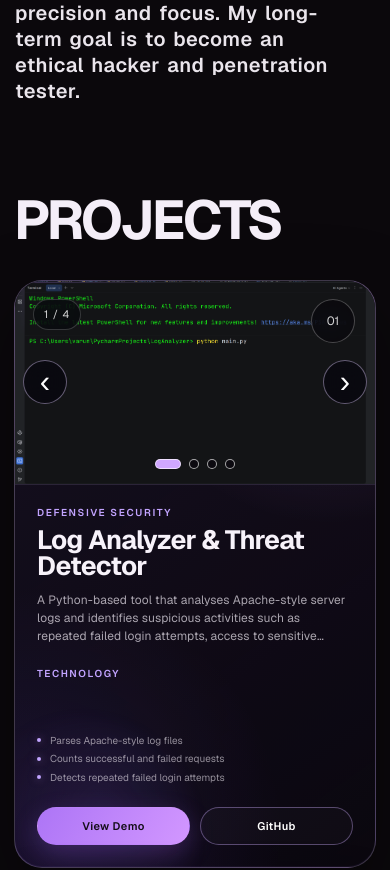
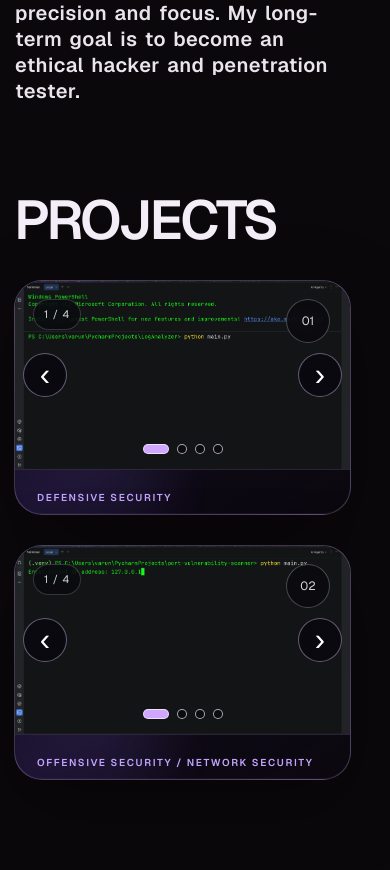
Before and after one commit to iam-varun2008/nandivarunreddy.github.io, a React (Vite) app: page / in a window 390 px wide. Shown: the part 1405-2275 px from the top of the page. Built offline with nearby package versions, Linux system fonts and the light colour scheme.

Commit message:
Fix projects sticky transition and character timing

```diff
--- a/src/components/ProjectCardsSection.tsx
+++ b/src/components/ProjectCardsSection.tsx
@@ -25,7 +25,7 @@ type LightboxState = {
 const wrapIndex = (index: number, length: number) =>
   (index + length) % length;
 
-function setProjectCardInteraction(
+function setProjectInteraction(
   card: HTMLElement,
   active: boolean
 ): void {
@@ -61,8 +61,7 @@ function setProjectCardInteraction(
 }
 
 const ProjectCardsSection = () => {
-  const projectSectionRef = useRef<HTMLElement>(null);
-  const projectPinStageRef = useRef<HTMLDivElement>(null);
+  const projectsShellRef = useRef<HTMLElement>(null);
   const projectCardStackRef = useRef<HTMLDivElement>(null);
   const firstCardRef = useRef<HTMLElement>(null);
   const secondCardRef = useRef<HTMLElement>(null);
@@ -79,23 +78,17 @@ const ProjectCardsSection = () => {
   const [demoProject, setDemoProject] = useState<SecurityProject | null>(null);
 
   useLayoutEffect(() => {
-    const projectSection = projectSectionRef.current;
-    const projectPinStage = projectPinStageRef.current;
-    const projectCardStack = projectCardStackRef.current;
+    const shell = projectsShellRef.current;
+    const stack = projectCardStackRef.current;
     const firstCard = firstCardRef.current;
     const secondCard = secondCardRef.current;
-    if (
-      !projectSection ||
-      !projectPinStage ||
-      !projectCardStack ||
-      !firstCard ||
-      !secondCard
-    ) {
+    if (!shell || !stack || !firstCard || !secondCard) {
       return;
     }
 
-    const media = gsap.matchMedia();
     const context = gsap.context(() => {
+      const media = gsap.matchMedia();
+
       media.add("(min-width: 901px)", () => {
         gsap.set(firstCard, {
           yPercent: 0,
@@ -106,39 +99,39 @@ const ProjectCardsSection = () => {
         });
 
         gsap.set(secondCard, {
-          yPercent: 115,
-          scale: 1,
+          yPercent: 112,
+          scale: 0.985,
           opacity: 1,
+          filter: "brightness(0.9)",
           zIndex: 2,
-          pointerEvents: "none",
         });
 
-        setProjectCardInteraction(firstCard, true);
-        setProjectCardInteraction(secondCard, false);
+        setProjectInteraction(firstCard, true);
+        setProjectInteraction(secondCard, false);
 
         const timeline = gsap.timeline({
+          defaults: {
+            ease: "none",
+          },
           scrollTrigger: {
-            id: "projects-pinned-card-transition",
-            trigger: projectSection,
+            id: "projects-card-transition",
+            trigger: shell,
             start: "top top",
-            end: "+=120%",
-            scrub: 0.8,
-            pin: projectPinStage,
-            pinSpacing: true,
-            anticipatePin: 1,
+            end: "bottom bottom",
+            scrub: 0.75,
             invalidateOnRefresh: true,
             onUpdate: (self) => {
-              const secondProjectIsActive = self.progress >= 0.78;
-              setProjectCardInteraction(firstCard, !secondProjectIsActive);
-              setProjectCardInteraction(secondCard, secondProjectIsActive);
+              const secondCardActive = self.progress >= 0.72;
+              setProjectInteraction(firstCard, !secondCardActive);
+              setProjectInteraction(secondCard, secondCardActive);
             },
             onLeaveBack: () => {
-              setProjectCardInteraction(firstCard, true);
-              setProjectCardInteraction(secondCard, false);
+              setProjectInteraction(firstCard, true);
+              setProjectInteraction(secondCard, false);
             },
             onLeave: () => {
-              setProjectCardInteraction(firstCard, false);
-              setProjectCardInteraction(secondCard, true);
+              setProjectInteraction(firstCard, false);
+              setProjectInteraction(secondCard, true);
             },
           },
         });
@@ -147,11 +140,11 @@ const ProjectCardsSection = () => {
           .to(
             firstCard,
             {
-              yPercent: -7,
-              scale: 0.95,
-              opacity: 0.48,
-              filter: "brightness(0.58)",
-              ease: "none",
+              yPercent: -5,
+              scale: 0.955,
+              opacity: 0.46,
+              filter: "brightness(0.56)",
+              duration: 1,
             },
             0
           )
@@ -161,7 +154,8 @@ const ProjectCardsSection = () => {
               yPercent: 0,
               scale: 1,
               opacity: 1,
-              ease: "none",
+              filter: "brightness(1)",
+              duration: 1,
             },
             0
           );
@@ -174,22 +168,25 @@ const ProjectCardsSection = () => {
 
       media.add("(max-width: 900px)", () => {
         gsap.set([firstCard, secondCard], {
-          clearProps: "transform,opacity,filter,pointerEvents,zIndex",
+          clearProps: "transform,opacity,filter,pointerEvents",
         });
-        setProjectCardInteraction(firstCard, true);
-        setProjectCardInteraction(secondCard, true);
+        setProjectInteraction(firstCard, true);
+        setProjectInteraction(secondCard, true);
       });
-    }, projectSection);
+
+      return () => {
+        media.revert();
+      };
+    }, shell);
 
     return () => {
-      media.revert();
       context.revert();
     };
   }, []);
 
   useEffect(() => {
-    const projectSection = projectSectionRef.current;
-    if (!projectSection) return;
+    const shell = projectsShellRef.current;
+    if (!shell) return;
 
     let resizeFrame = 0;
     const refresh = () => ScrollTrigger.refresh();
@@ -197,7 +194,7 @@ const ProjectCardsSection = () => {
       window.cancelAnimationFrame(resizeFrame);
       resizeFrame = window.requestAnimationFrame(refresh);
     };
-    const images = Array.from(projectSection.querySelectorAll("img"));
+    const images = Array.from(shell.querySelectorAll("img"));
 
     images.forEach((image) => {
       if (!image.complete) image.addEventListener("load", refresh, { once: true });
@@ -351,16 +348,17 @@ const ProjectCardsSection = () => {
   return (
     <>
       <section
-        className="whatIDO project-section"
+        className="projects-scroll-shell"
         id="projects"
-        ref={projectSectionRef}
+        ref={projectsShellRef}
       >
-        <div className="project-pin-stage" ref={projectPinStageRef}>
-          <div className="project-title-area">
-          <h2 className="title project-section-title">PROJECTS</h2>
+        <div className="whatIDO projects-sticky-view">
+          <div className="what-box project-title-area">
+            <h2 className="title project-section-title">PROJECTS</h2>
           </div>
-          <div className="project-card-stack" ref={projectCardStackRef}>
-            {projects.map((project, projectIndex) => {
+          <div className="what-box project-card-area">
+            <div className="project-card-stack" ref={projectCardStackRef}>
+              {projects.map((project, projectIndex) => {
               const screenshotIndex = screenshotIndexes[project.id] ?? 0;
               const screenshot = project.screenshots[screenshotIndex];
               const technologies = project.technology
@@ -472,7 +470,8 @@ const ProjectCardsSection = () => {
                     </div>
                 </article>
               );
-            })}
+              })}
+            </div>
           </div>
         </div>
       </section>
--- a/src/components/styles/WhatIDo.css
+++ b/src/components/styles/WhatIDo.css
@@ -588,19 +588,16 @@
   }
 }
 
-/* One pinned Projects composition with an internal two-card transition. */
-.whatIDO.project-section {
+/* One CSS-sticky Projects composition with an internal two-card transition. */
+.projects-scroll-shell {
   position: relative;
-  display: block;
   width: 100%;
-  min-height: 100vh;
-  height: auto;
-  padding: 0;
-  box-sizing: border-box;
+  height: 230vh;
 }
 
-.project-pin-stage {
-  position: relative;
+.projects-sticky-view.whatIDO {
+  position: sticky;
+  top: 0;
   display: grid;
   grid-template-columns: minmax(260px, 38%) minmax(0, 62%);
   align-items: center;
@@ -609,21 +606,22 @@
   height: 100vh;
   min-height: 680px;
   margin: 0 auto;
+  padding:
+    clamp(78px, 9vh, 116px)
+    clamp(24px, 4vw, 80px)
+    clamp(28px, 5vh, 58px);
   overflow: hidden;
   box-sizing: border-box;
-  padding:
-    clamp(80px, 9vh, 120px)
-    clamp(24px, 4vw, 80px)
-    clamp(30px, 5vh, 60px);
+  transform: none;
 }
 
 .project-title-area {
   position: relative;
-  z-index: 4;
-  align-self: center;
+  z-index: 5;
+  width: 100%;
 }
 
-.project-section-title {
+.project-title-area .project-section-title {
   position: relative;
   margin: 0;
   color: #f4eef8;
@@ -632,13 +630,18 @@
   letter-spacing: -0.055em;
 }
 
+.project-card-area {
+  position: relative;
+  width: 100%;
+  height: 100%;
+}
+
 .project-card-stack {
   position: relative;
-  align-self: center;
-  justify-self: end;
   width: min(680px, 48vw);
   height: min(76vh, 660px);
   min-height: 590px;
+  margin-left: auto;
   overflow: visible;
   isolation: isolate;
 }
@@ -819,6 +822,8 @@
 }
 
 .project-card .what-actions {
+  position: relative;
+  z-index: 20;
   display: flex;
   gap: 10px;
   margin-top: 18px;
@@ -826,6 +831,8 @@
 
 .project-card .project-action,
 .project-dialog .project-action {
+  position: relative;
+  z-index: 21;
   display: inline-flex;
   align-items: center;
   justify-content: center;
@@ -836,6 +843,7 @@
   border-radius: 999px;
   color: #fff;
   cursor: pointer;
+  pointer-events: auto;
   font: inherit;
   font-size: 11px;
   font-weight: 600;
@@ -890,13 +898,19 @@
     width: min(610px, 58vw);
   }
 
-  .project-section-title {
+  .project-title-area .project-section-title {
     font-size: clamp(3rem, 5.4vw, 4.5rem);
   }
 }
 
 @media only screen and (max-width: 900px) {
-  .project-pin-stage {
+  .projects-scroll-shell {
+    height: auto;
+  }
+
+  .projects-sticky-view.whatIDO {
+    position: relative;
+    top: auto;
     display: block;
     width: min(100% - 28px, 680px);
     height: auto;
@@ -910,7 +924,7 @@
     margin-bottom: 36px;
   }
 
-  .project-section-title {
+  .project-title-area .project-section-title {
     position: relative;
     margin: 0;
     font-size: clamp(3.25rem, 14vw, 5.5rem);
@@ -985,7 +999,8 @@
 /* Interactive screenshot galleries. */
 .project-card::before,
 .project-card::after,
-.project-card-media::after {
+.project-card-media::after,
+.glass-orb {
   pointer-events: none;
 }
 
--- a/src/components/utils/GsapScroll.ts
+++ b/src/components/utils/GsapScroll.ts
@@ -23,15 +23,6 @@ export function setCharTimeline(
       trigger: ".about-section",
       start: "center 55%",
       end: "bottom top",
-      scrub: true,
-      invalidateOnRefresh: true,
-    },
-  });
-  const tl3 = gsap.timeline({
-    scrollTrigger: {
-      trigger: ".whatIDO",
-      start: "top top",
-      end: "bottom bottom",
       scrub: true,
       invalidateOnRefresh: true,
     },
@@ -108,20 +99,29 @@ export function setCharTimeline(
           0.3
         );
 
-      tl3
+      const projectCharacterExitTimeline = gsap.timeline({
+        scrollTrigger: {
+          id: "projects-character-exit",
+          trigger: ".projects-scroll-shell",
+          start: "85% top",
+          end: "bottom top",
+          scrub: true,
+          invalidateOnRefresh: true,
+        },
+      });
+
+      projectCharacterExitTimeline
         .fromTo(
           ".character-model",
           { y: "0%" },
-          { y: "-100%", duration: 1.5, ease: "none", delay: 8.5 },
+          { y: "-100%", duration: 1, ease: "none" },
           0
         )
-        .fromTo(
-          ".whatIDO",
-          { y: 0 },
-          { y: "15%", duration: 1.5, delay: 8.5 },
+        .to(
+          character.rotation,
+          { x: -0.04, duration: 1, ease: "none" },
           0
-        )
-        .to(character.rotation, { x: -0.04, duration: 1.5, delay: 8.5 }, 0);
+        );
     }
   } else {
     if (character) {
```
